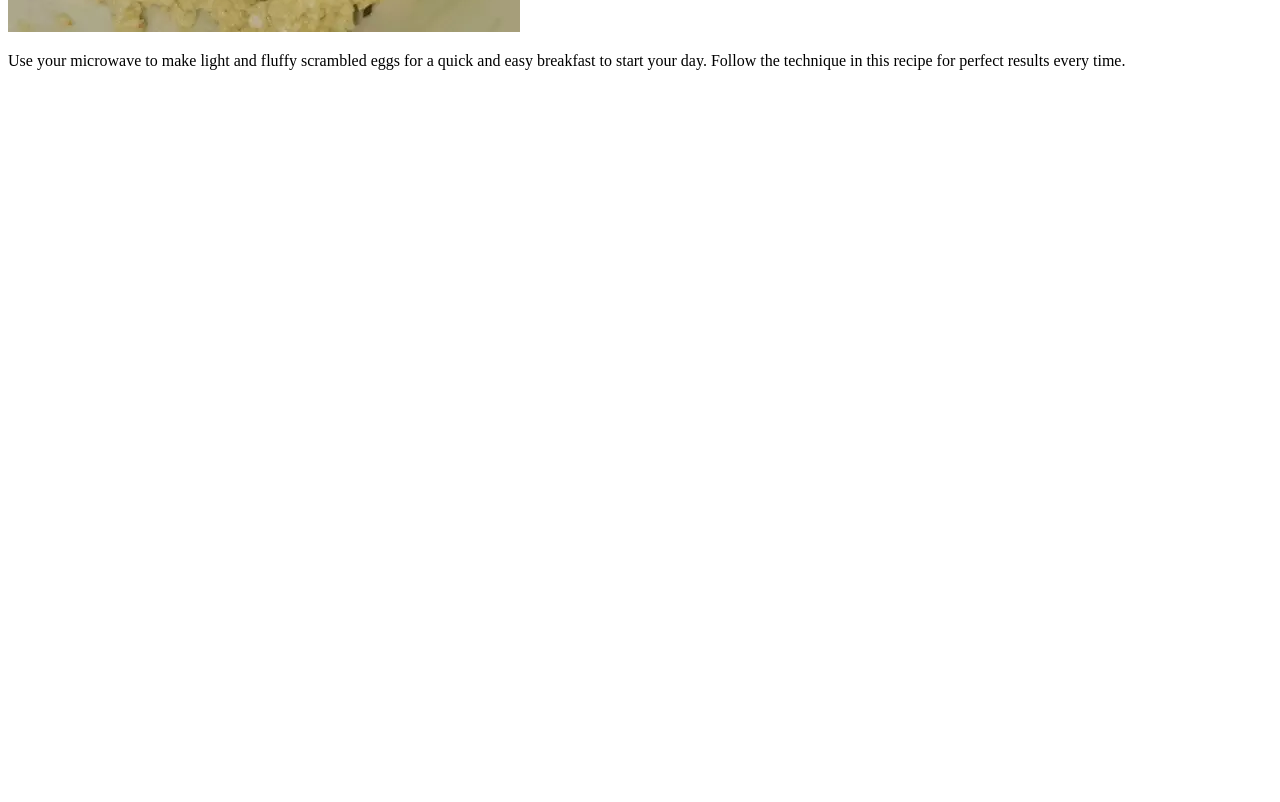
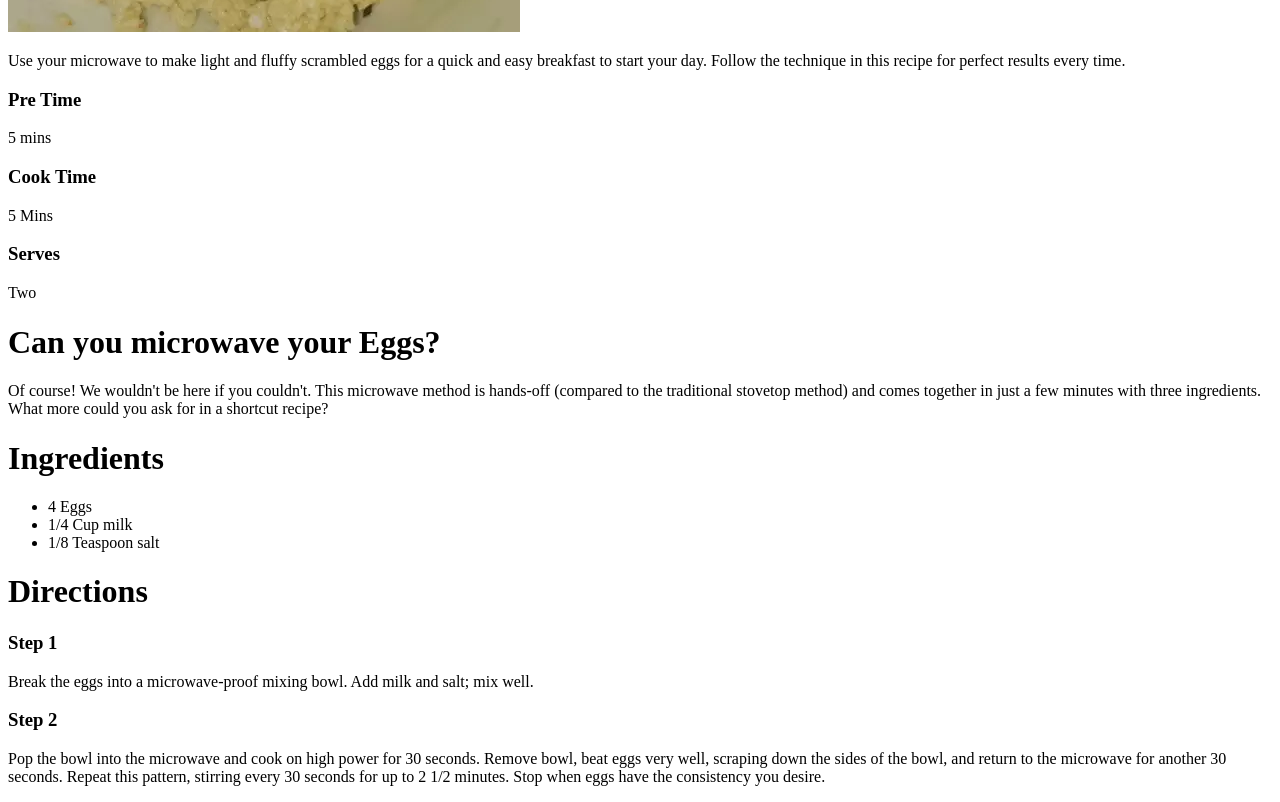
Before and after one commit to jabetts/odin-recipes, a plain HTML site: page scrambles-eggs.html in a window 1280 px wide. Shown: the part 560-1362 px from the top of the page. Before the commit the page ends 800 px from the top, so only its background shows below. Drawn offline with Linux system fonts and the light colour scheme.

Commit message:
Completed scrambled eggs recipe

```diff
--- a/scrambles-eggs.html
+++ b/scrambles-eggs.html
@@ -10,5 +10,25 @@
     <h1>Scrambled Eggs</h1>
     <img src="./images/scrambled-eggs/scrambled-eggs.webp">
     <p>Use your microwave to make light and fluffy scrambled eggs for a quick and easy breakfast to start your day. Follow the technique in this recipe for perfect results every time.</p>
+    <h3>Pre Time</h3>
+    <p>5 mins</p>
+    <h3>Cook Time</h3>
+    <p>5 Mins</p>
+    <h3>Serves</h3>
+    <p>Two</p>
+    <h1>Can you microwave your Eggs?</h1>
+    <p>Of course! We wouldn't be here if you couldn't. This microwave method is hands-off (compared to the traditional stovetop method) and comes together in just a few minutes with three ingredients. What more could you ask for in a shortcut recipe?</p>
+    <h1>Ingredients</h1>
+    <ul>
+        <li>4 Eggs</li>
+        <li>1/4 Cup milk</li>
+        <li>1/8 Teaspoon salt</li>
+    </ul>
+    <h1>Directions</h1>
+    <h3>Step 1</h3>
+    <p>Break the eggs into a microwave-proof mixing bowl. Add milk and salt; mix well.</p>
+    <h3>Step 2</h3>
+    <p>Pop the bowl into the microwave and cook on high power for 30 seconds. Remove bowl, beat eggs very well, scraping down the sides of the bowl, and return to the microwave for another 30 seconds. Repeat this pattern, stirring every 30 seconds for up to 2 1/2 minutes. Stop when eggs have the consistency you desire.</p>
+
 </body>
 </html>
```
